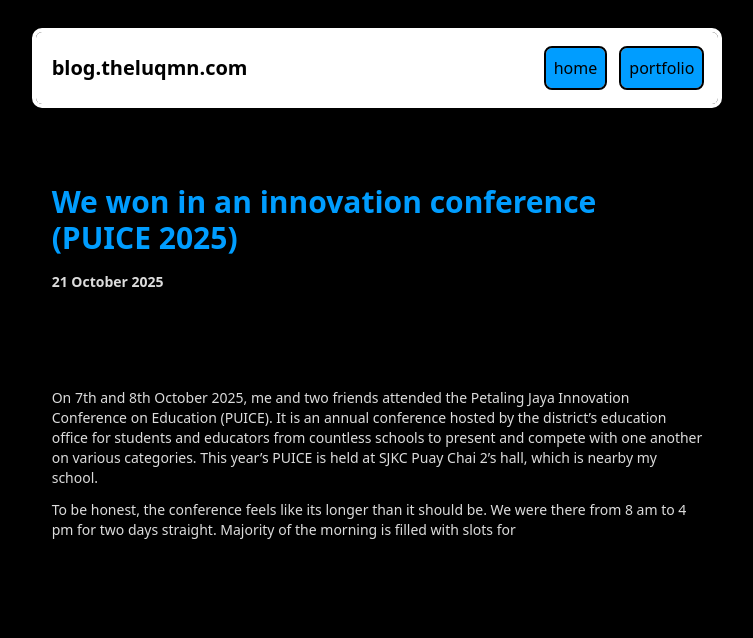
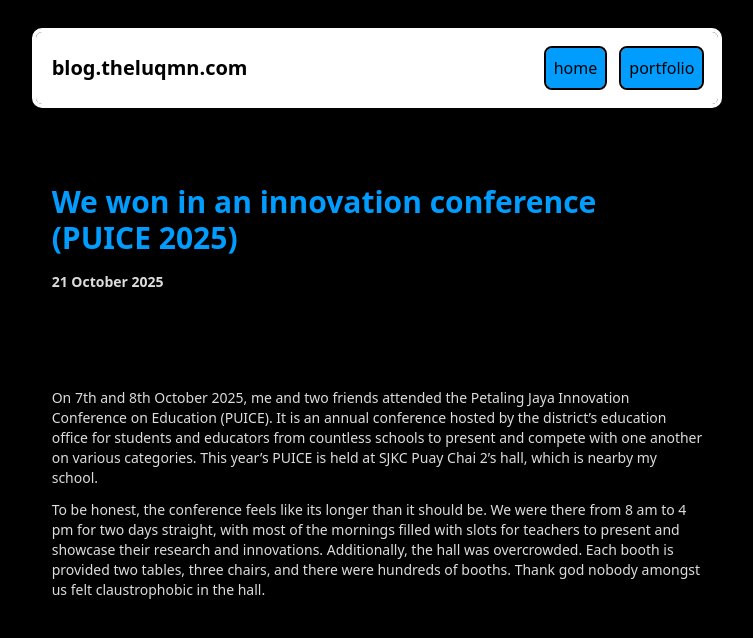
Before and after one commit to theluqmn/blog, a Jekyll site: the page built from _posts/2025-10-21-puice.md, in a window 1280 px wide. Shown: the top 638 px of the page, without its empty margins (263-1016 px from the left). Built offline with Jekyll 4.4.1, drawn with Linux system fonts in a browser that asks for light colours; nearby versions of some CDN libraries.

```diff
--- a/_posts/2025-10-21-puice.md
+++ b/_posts/2025-10-21-puice.md
@@ -7,4 +7,4 @@
 
 On 7th and 8th October 2025, me and two friends attended the Petaling Jaya Innovation Conference on Education (PUICE). It is an annual conference hosted by the district's education office for students and educators from countless schools to present and compete with one another on various categories. This year's PUICE is held at SJKC Puay Chai 2's hall, which is nearby my school.
 
-To be honest, the conference feels like its longer than it should be. We were there from 8 am to 4 pm for two days straight. Majority of the morning is filled with slots for
+To be honest, the conference feels like its longer than it should be. We were there from 8 am to 4 pm for two days straight, with most of the mornings filled with slots for teachers to present and showcase their research and innovations. Additionally, the hall was overcrowded. Each booth is provided two tables, three chairs, and there were hundreds of booths. Thank god nobody amongst us felt claustrophobic in the hall.
```
